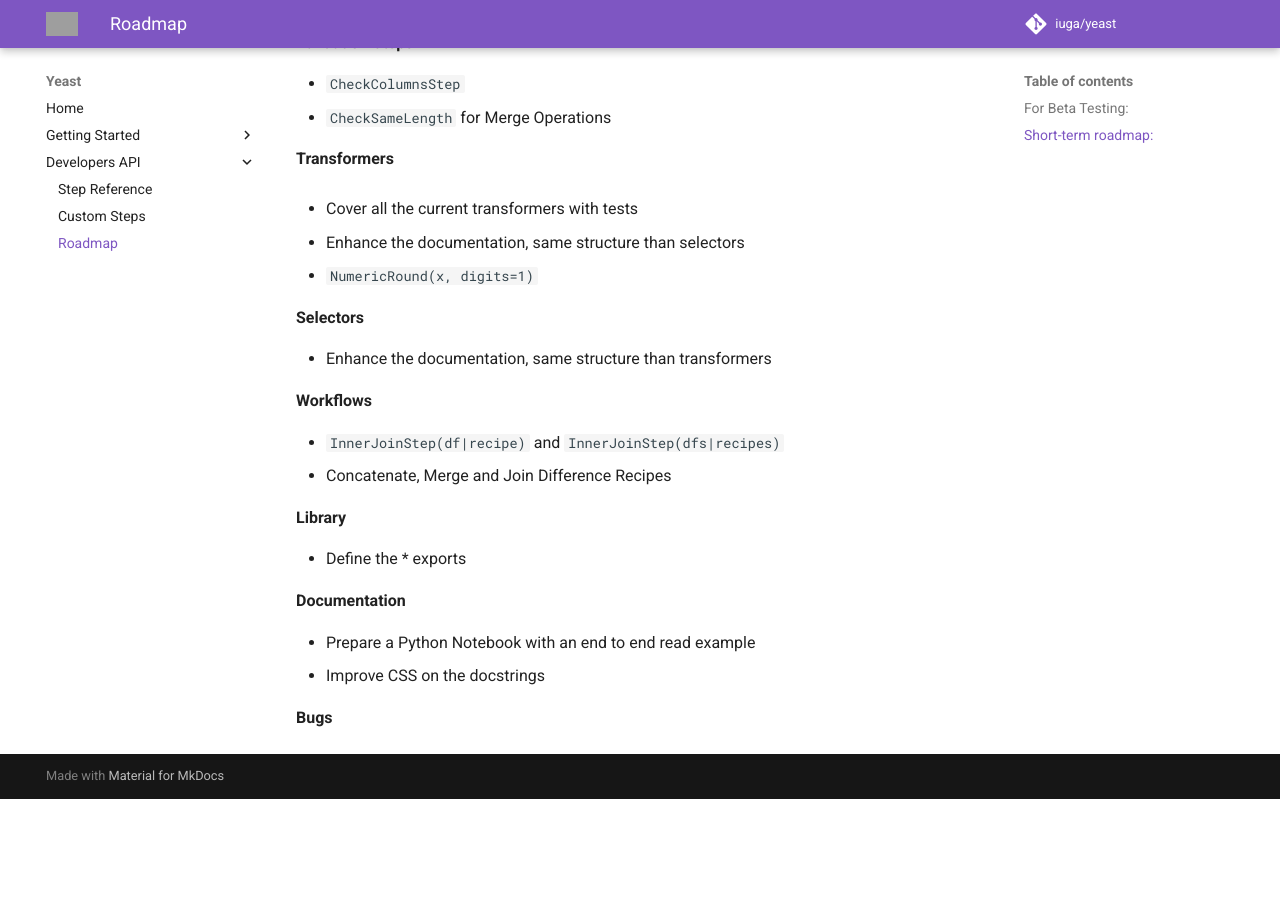
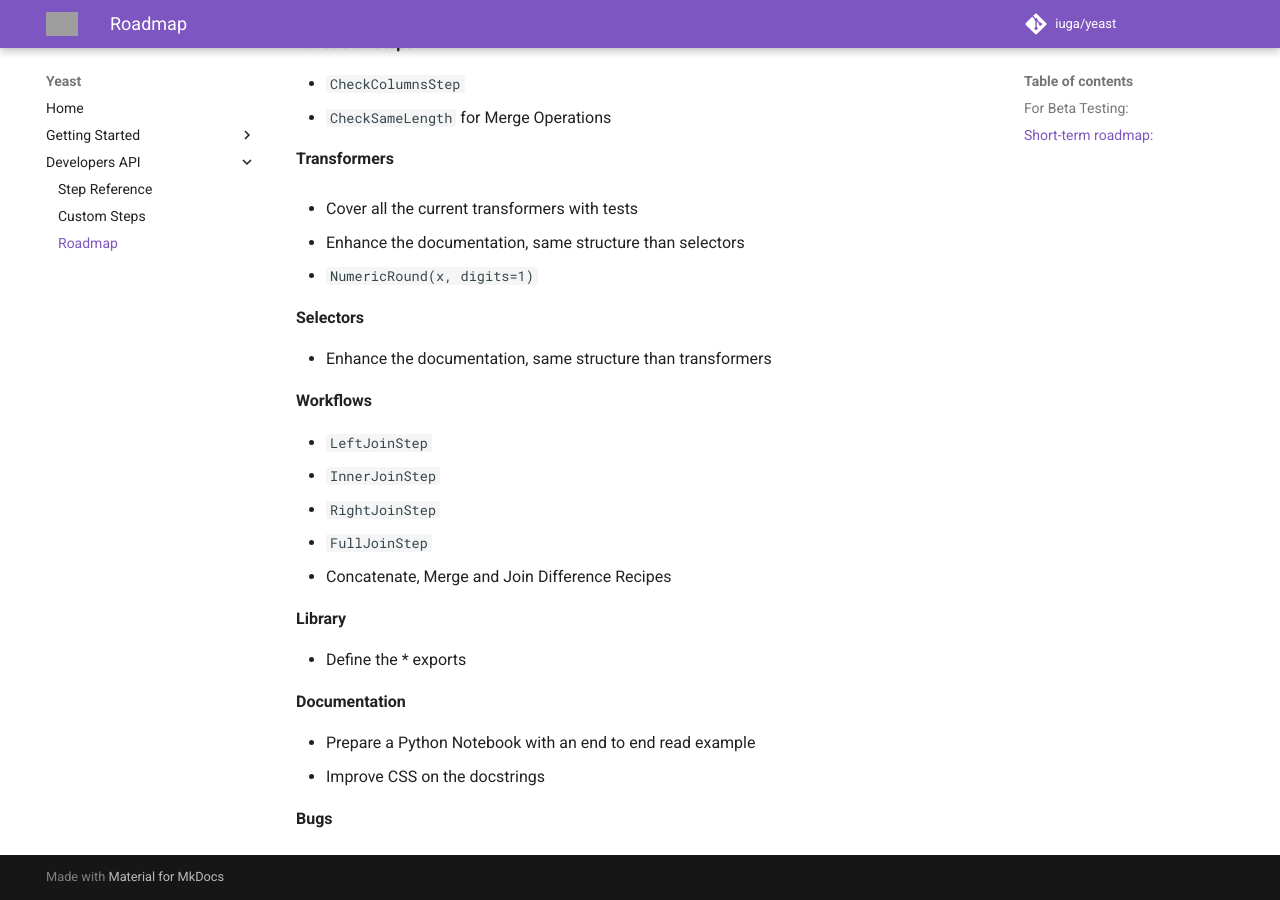
Before and after one commit to iuga/Yeast, an MkDocs documentation site: the page built from docs/roadmap.md, in a window 1280 px wide and 900 px high, scrolled down 1095 px. Built offline with MkDocs 1.6.1 and Material for MkDocs 9.7.7, drawn with Linux system fonts in a browser that asks for light colours; comment, search, counter and statistics services are not loaded; before the commit the page ends 1894 px from its top, so only the background shows below that; grey boxes are pictures that could not be loaded.

```diff
--- a/docs/roadmap.md
+++ b/docs/roadmap.md
@@ -53,7 +53,10 @@
 
 **Workflows**
 
-- `InnerJoinStep(df|recipe)` and `InnerJoinStep(dfs|recipes)`
+- `LeftJoinStep`
+- `InnerJoinStep`
+- `RightJoinStep`
+- `FullJoinStep`
 - Concatenate, Merge and Join Difference Recipes
 
 **Library**
```
Also changed, not shown: README.md (+2 -0 lines), 2 other files.
